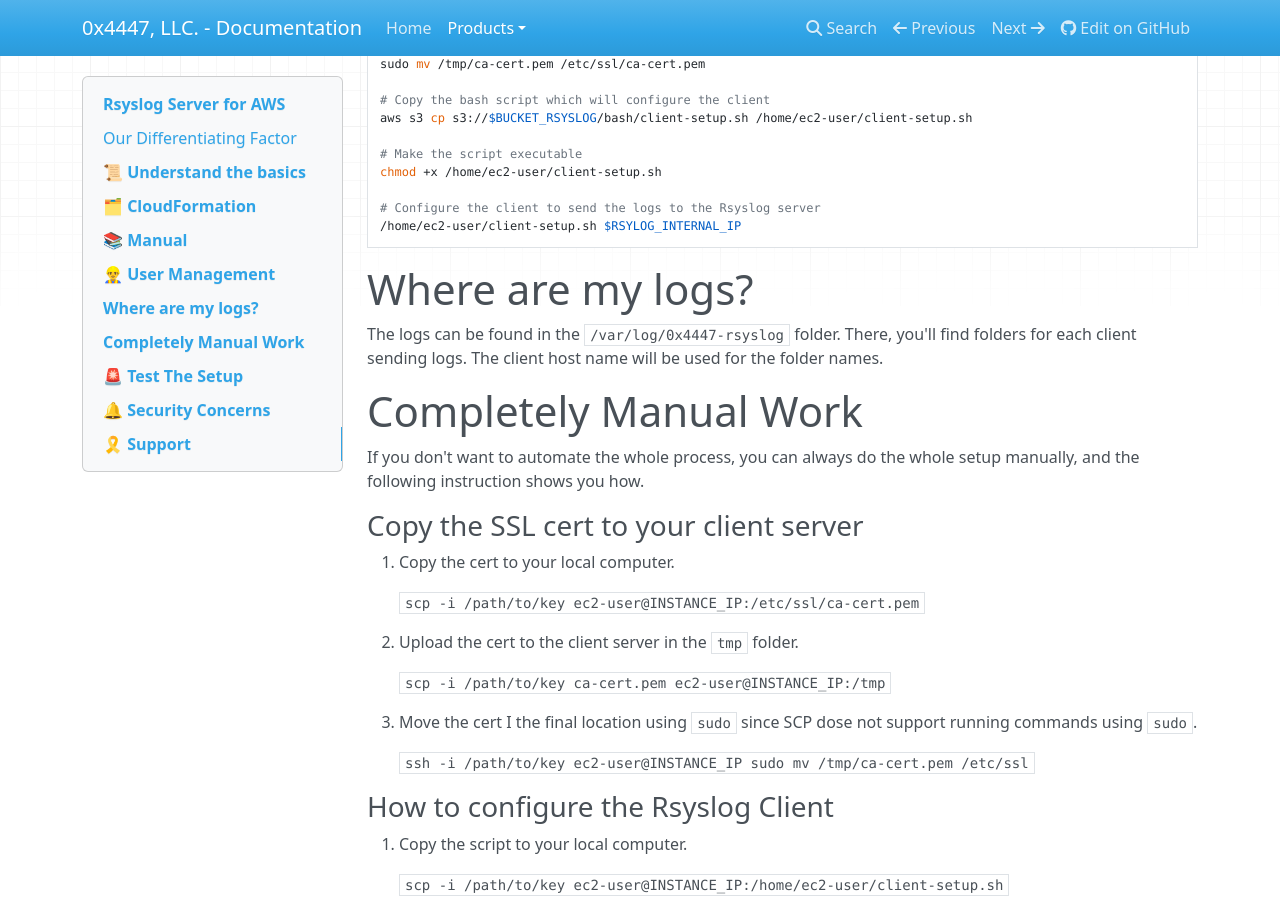
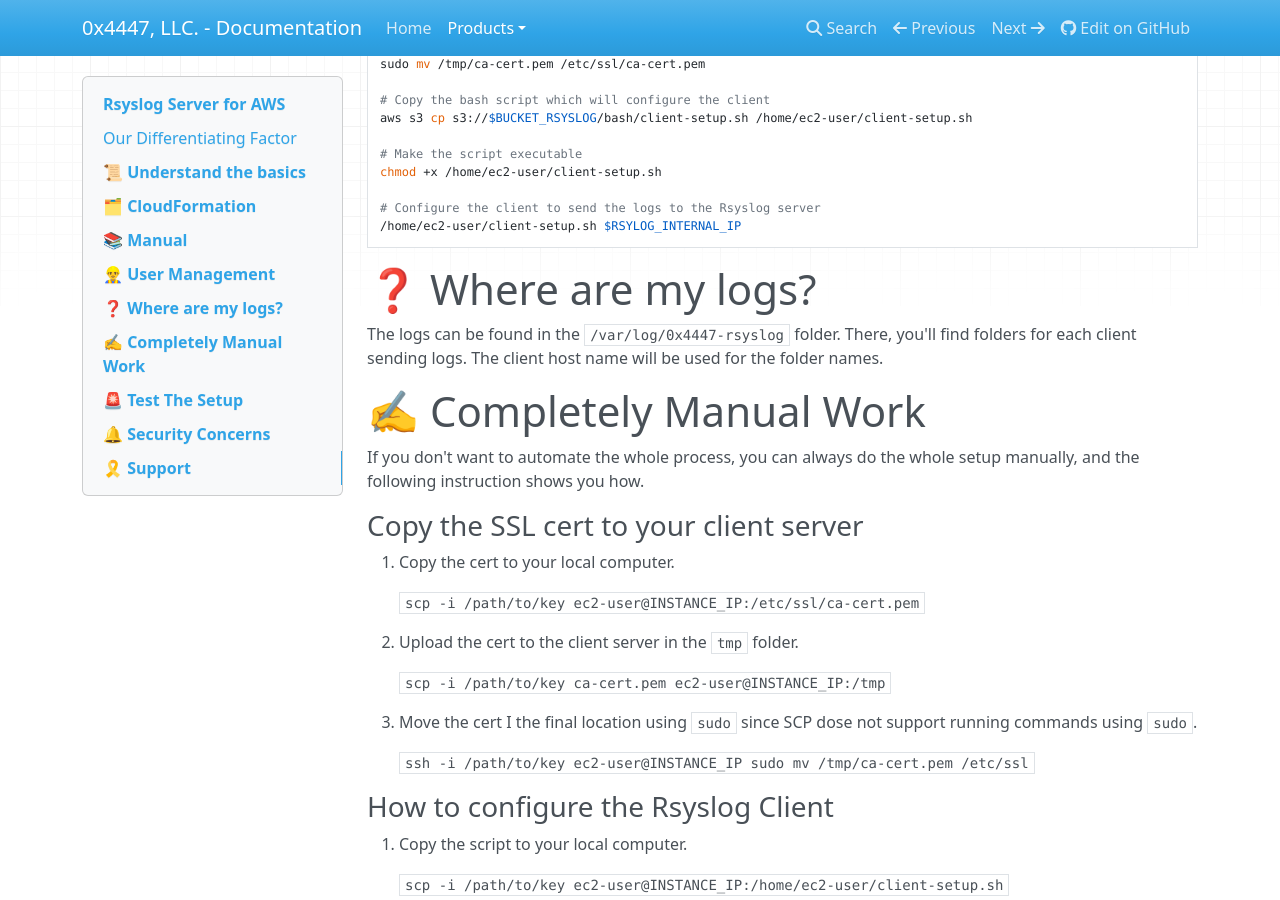
Before and after one commit to 0x4447-office/0x4447_webpage_documentation, an MkDocs documentation site: the page built from docs/products/cloud/aws-marketplace/rsyslog-server.md, in a window 1280 px wide and 900 px high, scrolled down 3936 px. Built offline with MkDocs 1.6.1, drawn with Linux system fonts in a browser that asks for light colours; nearby versions of some CDN libraries.

````diff
--- a/docs/products/cloud/aws-marketplace/rsyslog-server.md
+++ b/docs/products/cloud/aws-marketplace/rsyslog-server.md
@@ -168,11 +168,11 @@ chmod +x /home/ec2-user/client-setup.sh
 /home/ec2-user/client-setup.sh $RSYLOG_INTERNAL_IP
 ```
 
-# Where are my logs?
+# ❓ Where are my logs?
 
 The logs can be found in the `/var/log/0x4447-rsyslog` folder. There, you'll find folders for each client sending logs. The client host name will be used for the folder names.
 
-# Completely Manual Work
+# ✍️ Completely Manual Work
 
 If you don't want to automate the whole process, you can always do the whole setup manually, and the following instruction shows you how.
 
````
